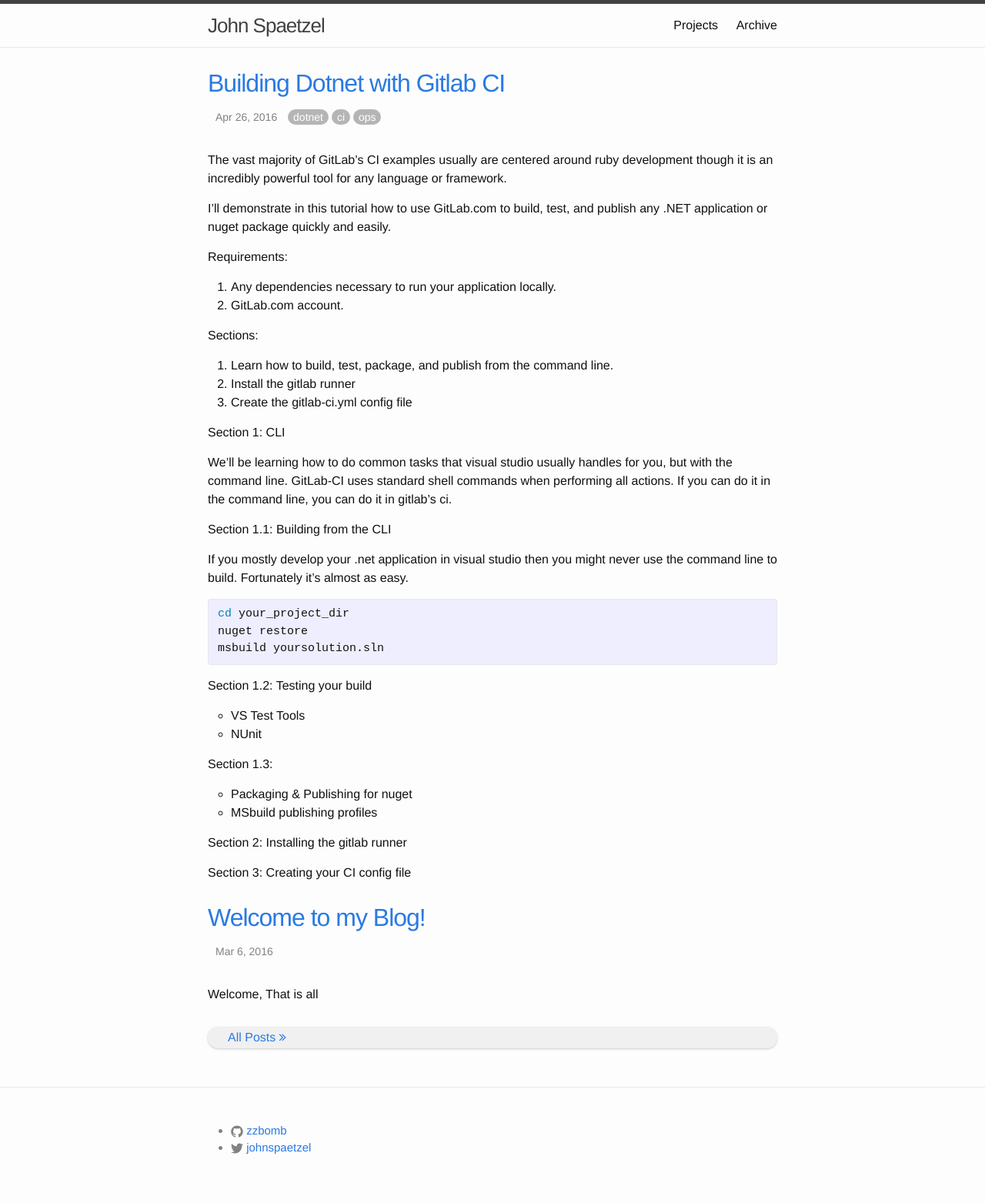
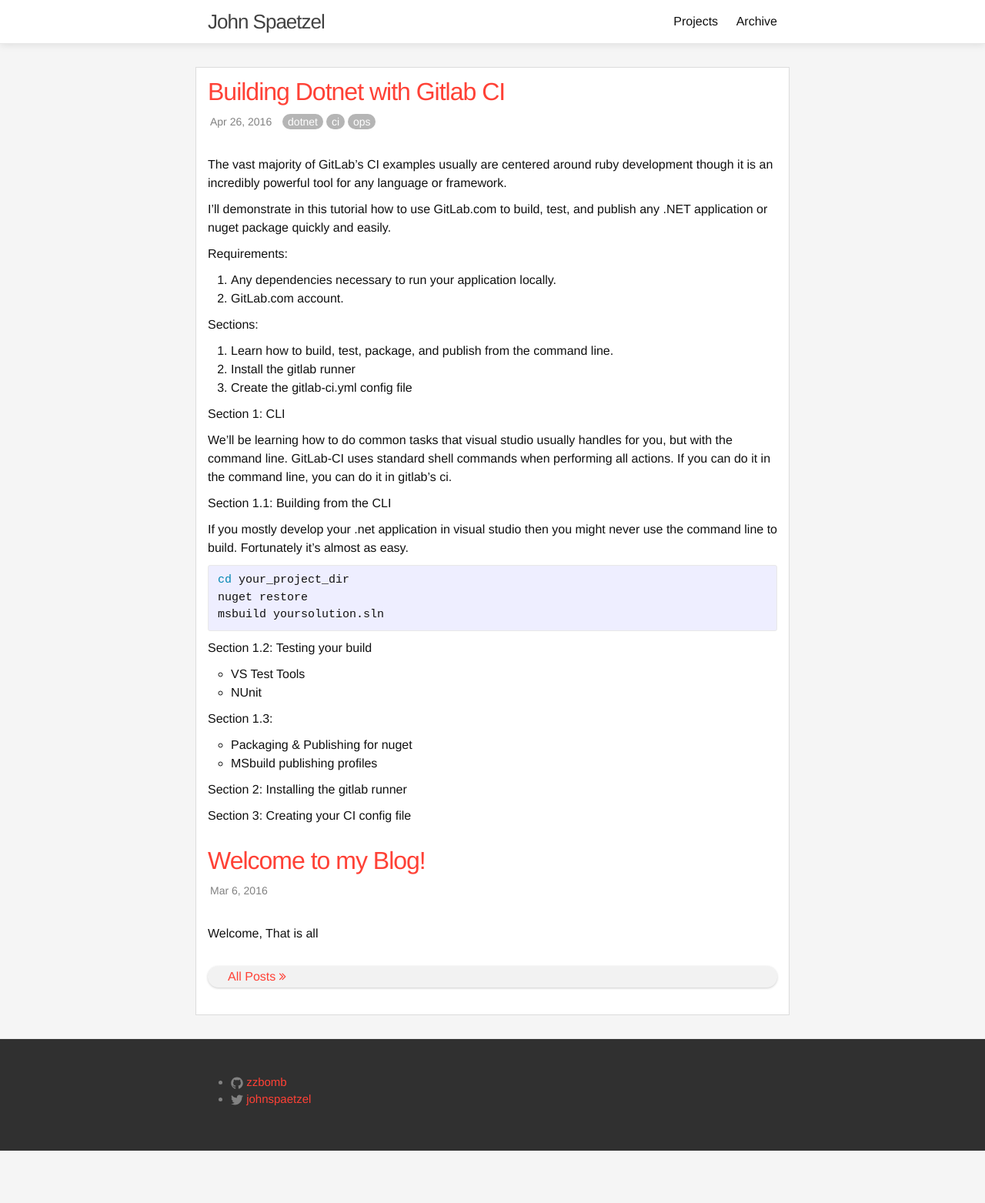
Before and after one commit to jspaetzel/meh.dev, a Jekyll site: the page built from index.html, in a window 1280 px wide. Shown: the whole page at 77% size. Built offline with Jekyll 4.4.1, drawn with Linux system fonts in a browser that asks for light colours; nearby versions of some CDN libraries; after the commit the page ends 1495 px from its top, so only the background shows below that.

Commit message:
Style changes

```diff
--- a/_sass/_base.scss
+++ b/_sass/_base.scss
@@ -34,7 +34,7 @@
 p, blockquote, pre,
 ul, ol, dl, figure,
 %vertical-rhythm {
-    margin-bottom: $spacing-unit / 2;
+    margin-bottom: $spacing-unit / 3;
 }
 
 
@@ -93,6 +93,11 @@
 a {
     color: $brand-color;
     text-decoration: none;
+    -o-transition:.5s;
+    -ms-transition:.5s;
+    -moz-transition:.5s;
+    -webkit-transition:.5s;
+    transition:.5s;
 
     &:visited {
         color: darken($brand-color, 15%);
@@ -100,7 +105,7 @@
 
     &:hover {
         color: $text-color;
-        text-decoration: underline;
+        text-decoration: none;
     }
 }
 
--- a/_sass/_layout.scss
+++ b/_sass/_layout.scss
@@ -2,10 +2,12 @@
  * Site header
  */
 .site-header {
-    border-top: 5px solid $grey-color-dark;
     border-bottom: 1px solid $grey-color-light;
+    background: #FFFFFF;
     min-height: 56px;
-
+    -webkit-box-shadow: 0 1px 10px rgba(0, 0, 0, 0.1);
+    -moz-box-shadow: 0 1px 10px rgba(0, 0, 0, 0.1);
+    box-shadow: 0 1px 10px rgba(0, 0, 0, 0.1);
     // Positioning context for the mobile navigation icon
     position: relative;
 }
@@ -98,8 +100,28 @@
  * Site footer
  */
 .site-footer {
-    border-top: 1px solid $grey-color-light;
-    padding: $spacing-unit 0;
+  border-top: 1px solid $grey-color-light;
+  background: #303030;
+  padding: $spacing-unit 0;
+
+  a {
+      color: $brand-color;
+      text-decoration: none;
+      -o-transition:.5s;
+      -ms-transition:.5s;
+      -moz-transition:.5s;
+      -webkit-transition:.5s;
+      transition:.5s;
+
+      &:visited {
+          color: $brand-color;
+      }
+
+      &:hover {
+          color: $grey-color-light;
+          text-decoration: none;
+      }
+    }
 }
 
 .footer-heading {
@@ -162,7 +184,13 @@
  * Page content
  */
 .page-content {
-    padding: $spacing-unit 0;
+  padding: $spacing-unit 0;
+}
+
+.page-content > .wrapper {
+  background: #ffffff;
+  border: #dcdcdc 1px solid;
+  padding: 15px;
 }
 
 .page-heading {
@@ -203,7 +231,6 @@
     font-size: $small-font-size;
     color: $grey-color;
     padding: 3px;
-    padding-left: 10px;
     padding-right: 10px;
 }
 
@@ -229,6 +256,11 @@
         -moz-border-radius: 3px;
         border-radius: 3px;
         background-color: rgba(0,0,0,0.05);
+        -o-transition:.5s;
+        -ms-transition:.5s;
+        -moz-transition:.5s;
+        -webkit-transition:.5s;
+        transition:.5s;
     }
     > li:hover {
         -webkit-box-shadow: 0px 1px 3px 0px rgba(0, 0, 0, 0.4);
@@ -284,16 +316,21 @@
     a {
         color: $brand-color;
         text-decoration: none;
+        -o-transition:.5s;
+        -ms-transition:.5s;
+        -moz-transition:.5s;
+        -webkit-transition:.5s;
+        transition:.5s;
 
         &:visited {
-            color: darken($brand-color, 15%);
+            color: $brand-color;
         }
 
         &:hover {
             color: $text-color;
             text-decoration: none;
         }
-}
+      }
 
 }
 
--- a/archive.html
+++ b/archive.html
@@ -8,7 +8,8 @@
   <ul class="post-list">
     {% for post in site.categories['blog'] %}
       <li>
-        <div class="post-list-meta">{{ post.date | date: "%b %-d, %Y" }}</div> <a href="{{ post.url | prepend: site.baseurl }}">{{ post.title }}</a>
+        <div class="post-list-meta">{{ post.date | date: "%b %-d, %Y" }}</div>
+        <a href="{{ post.url | prepend: site.baseurl }}">{{ post.title }}</a>
       </li>
     {% endfor %}
   </ul>
--- a/css/main.scss
+++ b/css/main.scss
@@ -12,9 +12,9 @@
 
 $spacing-unit:     30px;
 
-$text-color:       #111;
-$background-color: #fdfdfd;
-$brand-color:      #2a7ae2;
+$text-color:       #111111;
+$background-color: #f5f5f5;
+$brand-color:      #FF4136;
 
 $grey-color:       #828282;
 $grey-color-light: lighten($grey-color, 40%);
--- a/index.html
+++ b/index.html
@@ -9,17 +9,19 @@
           <article class="post" itemscope itemtype="http://schema.org/BlogPosting">
           <header class="post-header">
             <h2 class="post-title" itemprop="name headline">
-                <a href="#">{{ post.title }}</a>
+              <a href="{{ post.url | prepend: site.baseurl }}">{{ post.title }}</a>
             </h2>
             <div class="post-meta">
                 <time datetime="{{ post.date | date_to_xmlschema }}" itemprop="datePublished">{{ post.date | date: "%b %-d, %Y" }}</time>
                 {% if post.tags.size > 0 %}
                 <ul class="tag-list">
                   {% for tag in post.tags %}
-                  <li class="inline archive-list"><a class="tag-list-link" href="/tag/{{ tag }}">{{ tag }}</a></li>
+                  <li class="inline archive-list">
+                    <a class="tag-list-link" href="/tag/{{ tag }}">{{ tag }}</a>
+                  </li>
                   {% endfor %}
                 </ul>
-                {% endif %}
+               {% endif %}
             </div>
           </header>
           <div class="post-content" itemprop="articleBody">
```
